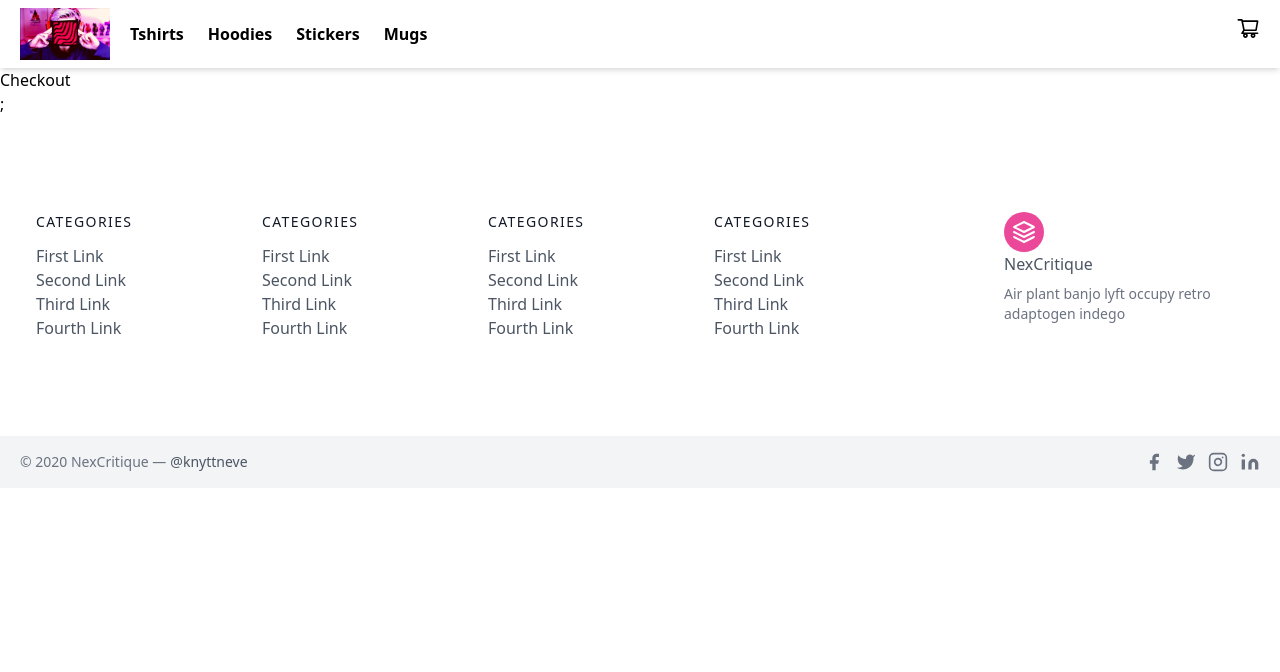
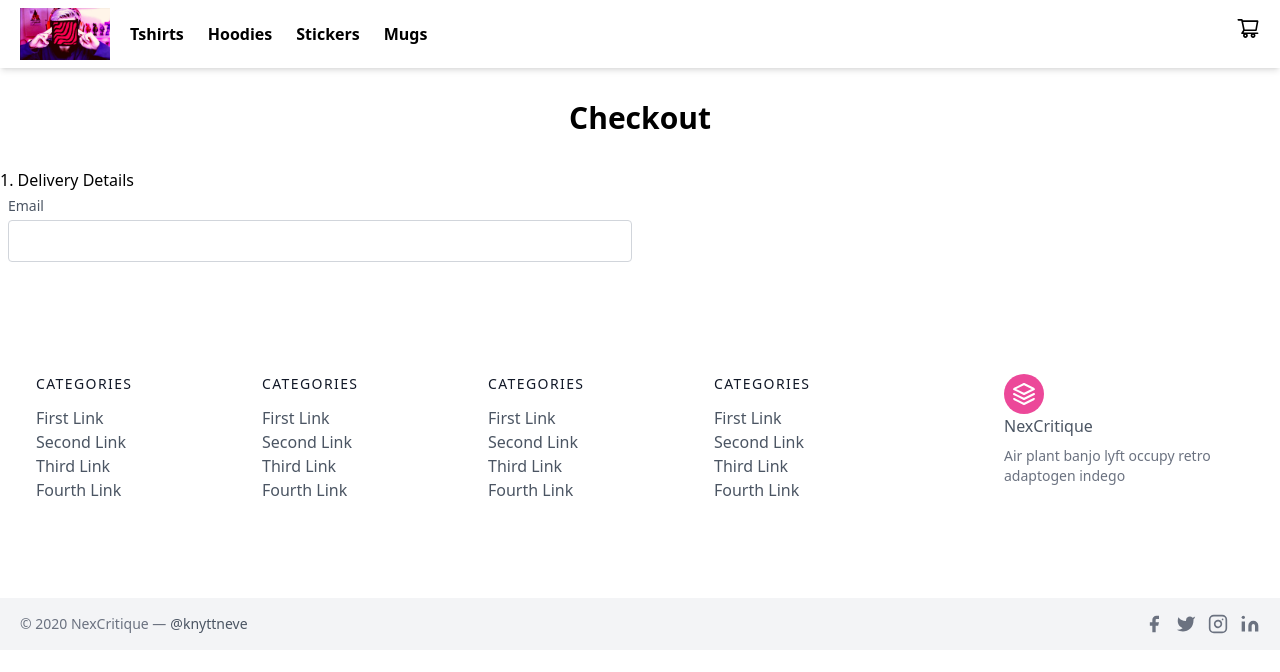
Before and after one commit to Va7bhav/NexCritique, a Next.js app: page /checkout in a window 1280 px wide. Shown: the top 672 px of the page. Built offline with nearby package versions, Linux system fonts and the light colour scheme.

Commit message:
starting checkout page #44

```diff
--- a/pages/_app.js
+++ b/pages/_app.js
@@ -65,7 +65,7 @@ export default function App({ Component, pageProps }) {
   }
   return <>
     <Navbar cart={cart} addToCart={addToCart} removeFromCart={removeFromCart} clearCart={clearCart}  subTotal={subTotal}/>
-    <Component cart={cart} addToCart={addToCart} removeFromCart={removeFromCart} clearCart={clearCart}  subTotal={subTotal} {...pageProps}/>;
+    <Component cart={cart} addToCart={addToCart} removeFromCart={removeFromCart} clearCart={clearCart}  subTotal={subTotal} {...pageProps}/>
     <Footer />
   </>
 }
--- a/pages/checkout.js
+++ b/pages/checkout.js
@@ -2,7 +2,18 @@ import React from 'react'
 
 const Checkout = () => {
   return (
-    <div>Checkout</div>
+    <div className='container m-auto'>
+      <h1 className='font-bold text-3xl my-8 text-center'>Checkout</h1>
+      <h2>1. Delivery Details </h2>
+      <div className="mx-auto">
+        <div className="px-2 w-1/2">
+          <div className="relative mb-4">
+          <label htmlFor="email" className="leading-7 text-sm text-gray-600">Email</label>
+            <input type="email" id="email" name="email" className="w-full bg-white rounded border border-gray-300 focus:border-indigo-500 focus:ring-2 focus:ring-indigo-200 text-base outline-none text-gray-700 py-1 px-3 leading-8 transition-colors duration-200 ease-in-out" />
+          </div>
+        </div>
+      </div>
+    </div>
   )
 }
 
```
Also changed, not shown: components/Navbar.js (+4 -2 lines), tailwind.config.js (line endings or trailing spaces).
